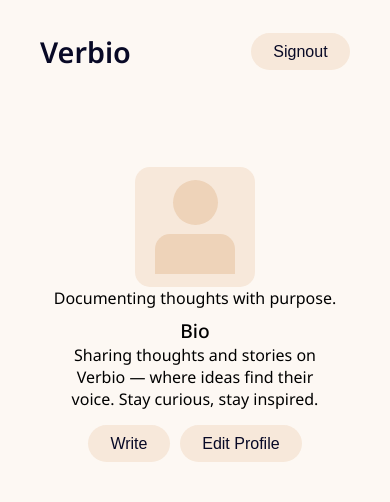
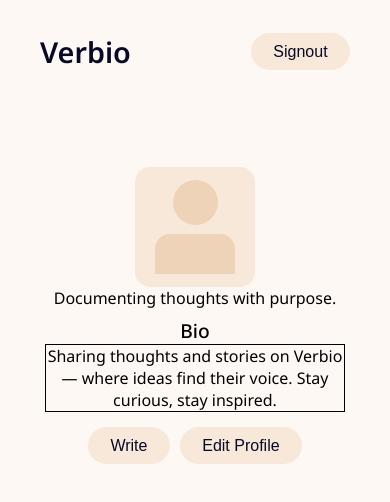
Before and after one commit to alanreji2004/verbio, a React (Vite) app in the folder frontend/: page /profile in a window 390 px wide. Shown: the top 502 px of the page. Built offline with nearby package versions, Linux system fonts and the light colour scheme; no server answers; the database is empty; sample sign-in values are in the browser's storage.

Commit message:
margin issues

```diff
--- a/frontend/src/components/Profile/Profile.module.css
+++ b/frontend/src/components/Profile/Profile.module.css
@@ -137,12 +137,13 @@ body {
 
 @media screen and (max-width: 768px) {
     .bio{
-        width: 80%;
+        width: 300px;
     }
 }
 @media screen and (max-width: 480px) {
     .bio{
-        width: 80%;
+        width: 300px;
+        border: 1px solid black;
     }
 }
 .spinner {
```
